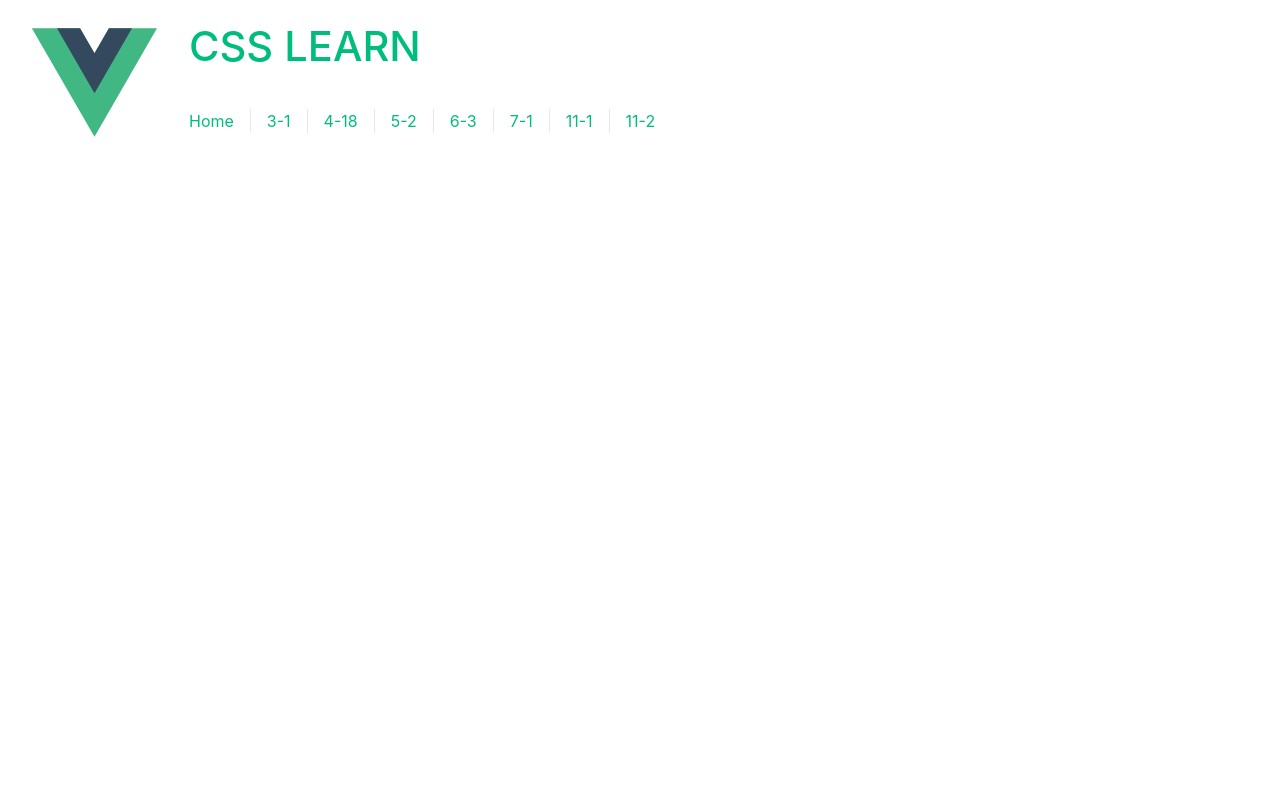
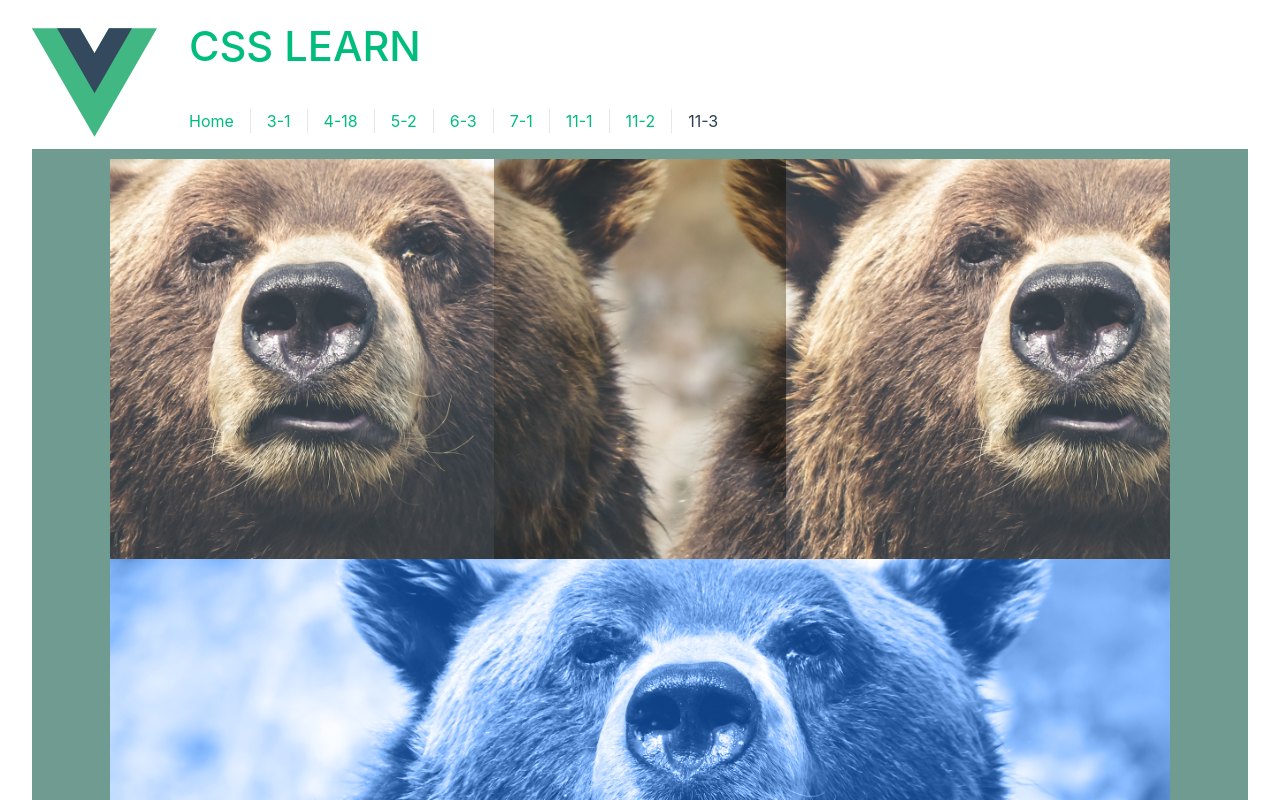
Before and after one commit to LCHINA/css-learn, a Vue app: page /11-3 in a window 1280 px wide. Shown: the top 800 px of the page. Built offline with nearby package versions, Linux system fonts and the light colour scheme.

Commit message:
1.混合模式学习

```diff
--- a/src/App.vue
+++ b/src/App.vue
@@ -17,6 +17,7 @@ import HelloWorld from "./components/HelloWorld.vue";
         <RouterLink to="/7-1">7-1</RouterLink>
         <RouterLink to="/11-1">11-1</RouterLink>
         <RouterLink to="/11-2">11-2</RouterLink>
+        <RouterLink to="/11-3">11-3</RouterLink>
       </nav>
     </div>
   </header>
--- a/src/router/index.ts
+++ b/src/router/index.ts
@@ -50,6 +50,11 @@ const router = createRouter({
       name: "11-2",
       component: () => import("../views/CSS-11-2.vue"),
     },
+    {
+      path: "/11-3",
+      name: "11-3",
+      component: () => import("../views/CSS-11-3.vue"),
+    },
   ],
 });
 
--- /dev/null
+++ b/src/views/CSS-11-3.vue
@@ -0,0 +1,99 @@
+<template>
+  <div class="container-all">
+    <div class="container">
+      <div class="blend"></div>
+      <div class="blend1"></div>
+      <div class="blend2"></div>
+      <div class="blend3"><h1>Ursa Major</h1></div>
+    </div>
+  </div>
+</template>
+
+<script setup>
+</script>
+
+
+<style scoped>
+@media (min-width: 1024px) {}
+
+:root {
+  box-sizing: border-box;
+}
+
+*,
+::before,
+::after {
+  box-sizing: inherit;
+}
+
+body {
+  background-color: #709b90;
+  font-family: Arial, Helvetica, sans-serif;
+}
+
+body *+* {
+  margin-top: 1.5em;
+}
+
+.container-all {
+  width: 100%;
+  height: 300vh;
+  background-color: #709b90;
+}
+
+.container {
+  display: flex;
+  max-width: 1080px;
+  margin: 0 auto;
+  padding: 10px;
+  flex-direction: column;
+}
+
+.blend{
+  height: 400px;
+  background-image: url('../assets/bear.jpg'), url('../assets/bear.jpg');
+  background-size: cover;
+  background-repeat: no-repeat;
+  background-position:-30vw,30vw;
+  background-blend-mode: multiply;
+}
+
+.blend1{
+  height: 400px;
+  background-image: url('../assets/bear.jpg');
+  background-size: cover;
+  background-color: #148;
+  background-repeat: no-repeat;
+  background-position: center;
+  background-blend-mode: luminosity;
+}
+
+.blend2{
+  height: 400px;
+  background-image: url('../assets/scratches.png'), url('../assets/bear.jpg');
+  background-size: cover;
+  background-repeat: no-repeat;
+  background-position: center;
+  background-blend-mode: soft-light;
+}
+
+.blend3{
+  height: 400px;
+  background-image: url('../assets/bear.jpg');
+  background-size: cover;
+  background-repeat: no-repeat;
+  background-position: center;
+}
+
+.blend3>h1{
+  background-color: red;
+  color: #808080;
+  text-align: center;
+  font-size: 3rem;
+  mix-blend-mode: hard-light;
+  border: .1em solid #ccc;
+  border-width: 0.1em 0;
+  margin: 0;
+}
+
+</style>
```
Also changed, not shown: src/assets/bear.jpg (added), src/assets/scratches.png (added).
